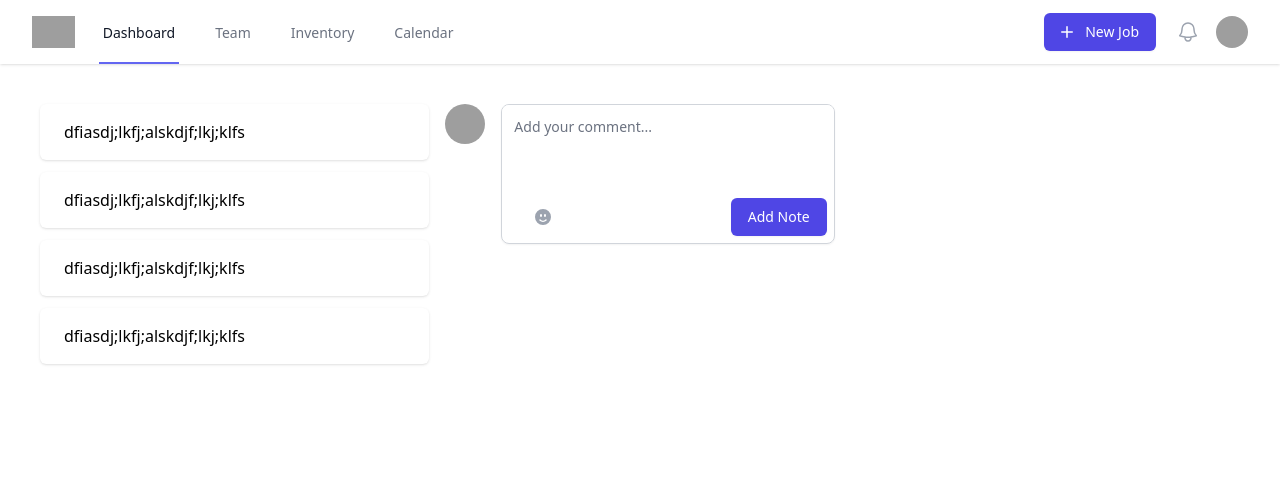
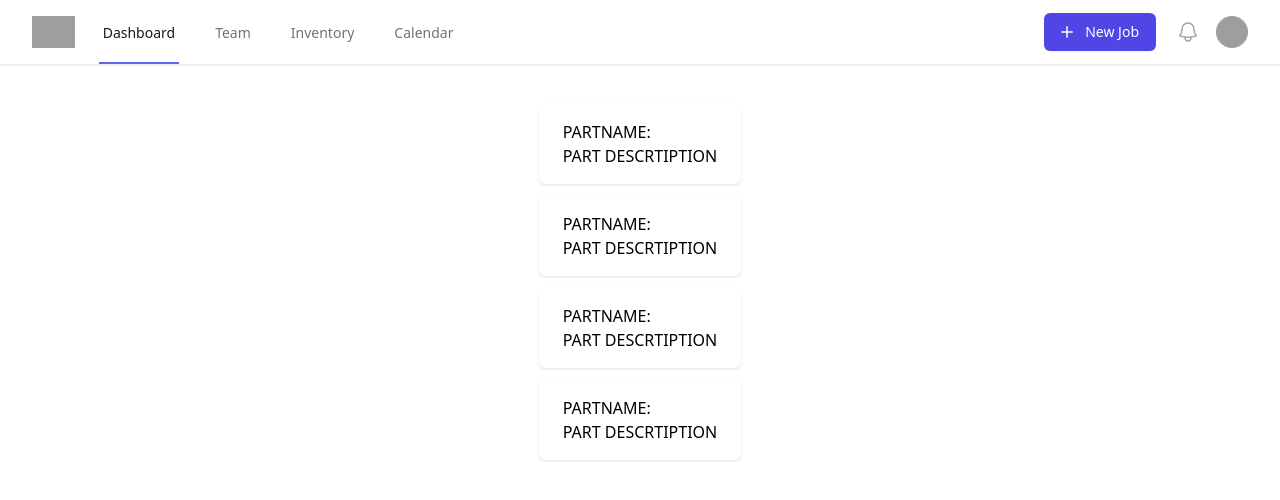
Before and after one commit to graslowsnail/Inventory-tracker-xrain, a React (Create React App) app in the folder client/: page / in a window 1280 px wide. Shown: the top 500 px of the page. Built offline with nearby package versions, Linux system fonts and the light colour scheme; grey boxes are pictures that could not be loaded.

Commit message:
added part componant, remade parts list component. added new part page

```diff
--- a/client/src/App.js
+++ b/client/src/App.js
@@ -1,6 +1,5 @@
 // imports
 import { BrowserRouter as Router, Routes, Route } from "react-router-dom";
-
 
 // page imports
 import Dashboard from './pages/Dashboard.js';
--- a/client/src/components/Inventory/index.js
+++ /dev/null
@@ -1,26 +0,0 @@
-
-// will itterate over the parts collection. will also need to seperate parts by size
-const items = [
-    {id: 1},
-    {id: 2},
-    {id: 3},
-    {id: 4},
-  // More items...
-]
-
-function Inventory() {
-  return (
-      <div>
-    <ul role="list" className="space-y-3">
-      {items.map((item) => (
-        <li key={item.id} className="overflow-hidden bg-white px-4 py-4 shadow sm:rounded-md sm:px-6">
-          {"dfiasdj;lkfj;alskdjf;lkj;klfs"}
-        </li>
-      ))}
-    </ul>
-
-      </div>
-  )
-};
-
-export default Inventory;
--- /dev/null
+++ b/client/src/components/Part/index.js
@@ -0,0 +1,11 @@
+
+const Part = props => {
+  return (
+        <ul className="overflow-hidden bg-white px-4 py-4 shadow sm:rounded-md sm:px-6">
+            <h2>PARTNAME:</h2>
+            <p>PART DESCRTIPTION</p>
+        </ul>
+  )
+};
+
+export default Part;
--- /dev/null
+++ b/client/src/components/PartList/index.js
@@ -0,0 +1,32 @@
+import Part from '../Part';
+
+// will itterate over the parts collection. will also need to seperate parts by size
+const items = [
+    {id: 1},
+    {id: 2},
+    {id: 3},
+    {id: 4},
+  // More items...
+]
+
+const PartList = props => {
+    if(items.length === 0) {
+        return (
+            <div>
+                <div>
+                    <h2>No places found. maybe create one?</h2>
+                    <button to='/places/new' >Share Place</button>
+                </div>
+            </div>
+        );
+    };
+  return (
+        <ul   className="space-y-3">
+            {items.map(props => (
+                <Part/>
+            ))}
+        </ul>
+  );
+};
+
+export default PartList;
--- a/client/src/pages/Dashboard.js
+++ b/client/src/pages/Dashboard.js
@@ -1,7 +1,6 @@
 
 // component imports
-import Inventory from '../components/Inventory';
-import Note from '../components/Notes';
+import PartList from '../components/PartList';
 //import
 
 
@@ -9,10 +8,10 @@ const Dashboard = () => {
 
     return (
     <main>
-        <div class='m-10'>
-      <div class='grid grid-cols-3 gap-4'>
-      <Inventory></Inventory>
-    <Note></Note>
+        <div className='m-10'>
+      <div className='grid place-items-center gap-4'>
+      <PartList/>
+        {/* <Note></Note> */}
       </div>
       </div>
         </main>
--- /dev/null
+++ b/client/src/pages/NewPart.js
@@ -0,0 +1,11 @@
+
+
+const NewPart = () => {
+
+return (
+    <form className='' >
+    </form>
+);
+};
+
+export default NewPart;
```
